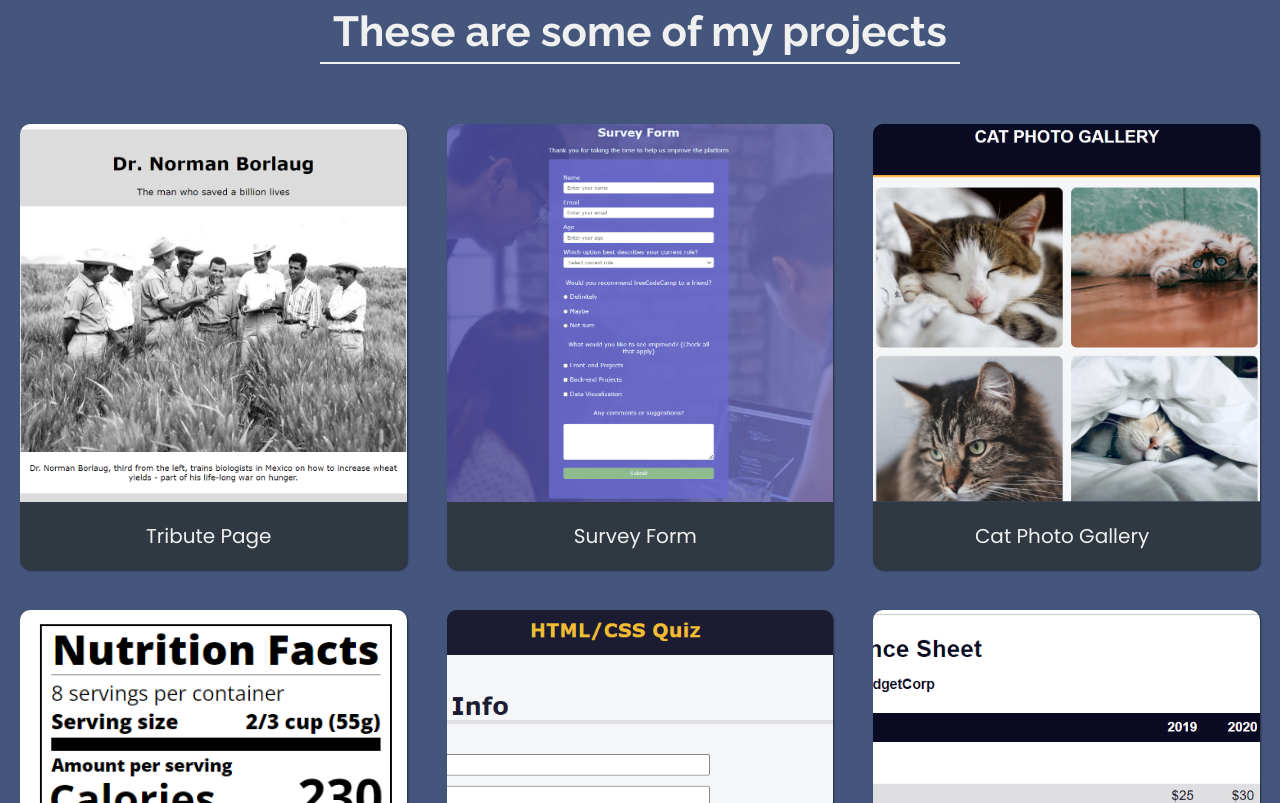
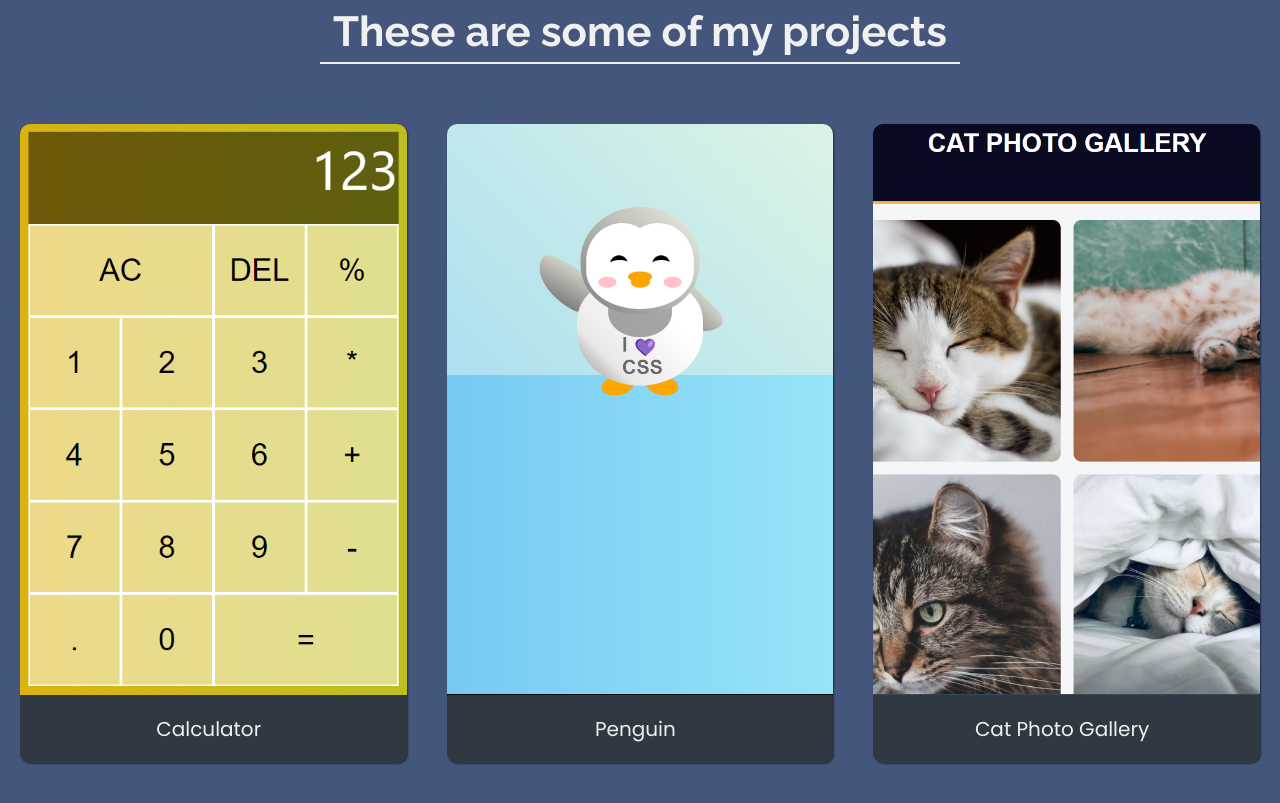
Before and after one commit to IubNauq/PersonalPortfolioWebpage, a plain HTML site: page index.html in a window 1280 px wide. Shown: the part 897-1700 px from the top of the page. Drawn offline with nearby package versions, Linux system fonts and the light colour scheme.

Commit message:
Update index.html

```diff
--- a/index.html
+++ b/index.html
@@ -52,9 +52,51 @@
 
     <section id="projects"
              class="projects-section">
-        <h2 class="projects-section-header animate__animated animate__infinite animate__pulse">These are some of my projects</h2>
+        <h2 class="projects-section-header animate__animated animate__infinite animate__pulse">These are
+                                                                                               some
+                                                                                               of my
+                                                                                               projects</h2>
 
         <div class="projects-grid">
+            <a href="https://iubnauq.github.io/Calculator_/"
+               target="_blank"
+               class="project project-tile">
+                <img class="project-image"
+                     src="./Calculator.png"
+                     alt="project">
+                <p class="project-title">
+                    <span class="code">&lt;</span>
+                    Calculator
+                    <span class="code">/&gt;</span>
+                </p>
+            </a>
+
+            <a href="https://iubnauq.github.io/Penguin/"
+               target="_blank"
+               class="project project-tile">
+                <img class="project-image"
+                     src="./Penguin.png"
+                     alt="project">
+                <p class="project-title">
+                    <span class="code">&lt;</span>
+                    Penguin
+                    <span class="code">/&gt;</span>
+                </p>
+            </a>
+
+            <a href="https://iubnauq.github.io/Cat-Photo-Gallery/"
+               target="_blank"
+               class="project project-tile">
+                <img class="project-image"
+                     src="./CatPhotoGallery.png"
+                     alt="project">
+                <p class="project-title">
+                    <span class="code">&lt;</span>
+                    Cat Photo Gallery
+                    <span class="code">/&gt;</span>
+                </p>
+            </a>
+
             <a href="https://iubnauq.github.io/TributePage/"
                target="_blank"
                class="project project-tile">
@@ -79,18 +121,7 @@
                     <span class="code">/&gt;</span>
                 </p>
             </a>
-            <a href="https://iubnauq.github.io/Cat-Photo-Gallery/"
-               target="_blank"
-               class="project project-tile">
-                <img class="project-image"
-                     src="./CatPhotoGallery.png"
-                     alt="project">
-                <p class="project-title">
-                    <span class="code">&lt;</span>
-                    Cat Photo Gallery
-                    <span class="code">/&gt;</span>
-                </p>
-            </a>
+
             <a href="https://iubnauq.github.io/NutritionLabel/"
                target="_blank"
                class="project project-tile">
@@ -181,18 +212,9 @@
                 </p>
             </a>
 
-            <a href="https://iubnauq.github.io/Penguin/"
-               target="_blank"
-               class="project project-tile">
-                <img class="project-image"
-                     src="./Penguin.png"
-                     alt="project">
-                <p class="project-title">
-                    <span class="code">&lt;</span>
-                    Penguin
-                    <span class="code">/&gt;</span>
-                </p>
-            </a>
+
+
+
         </div>
 
         <a href="https://github.com/IubNauq"
```
